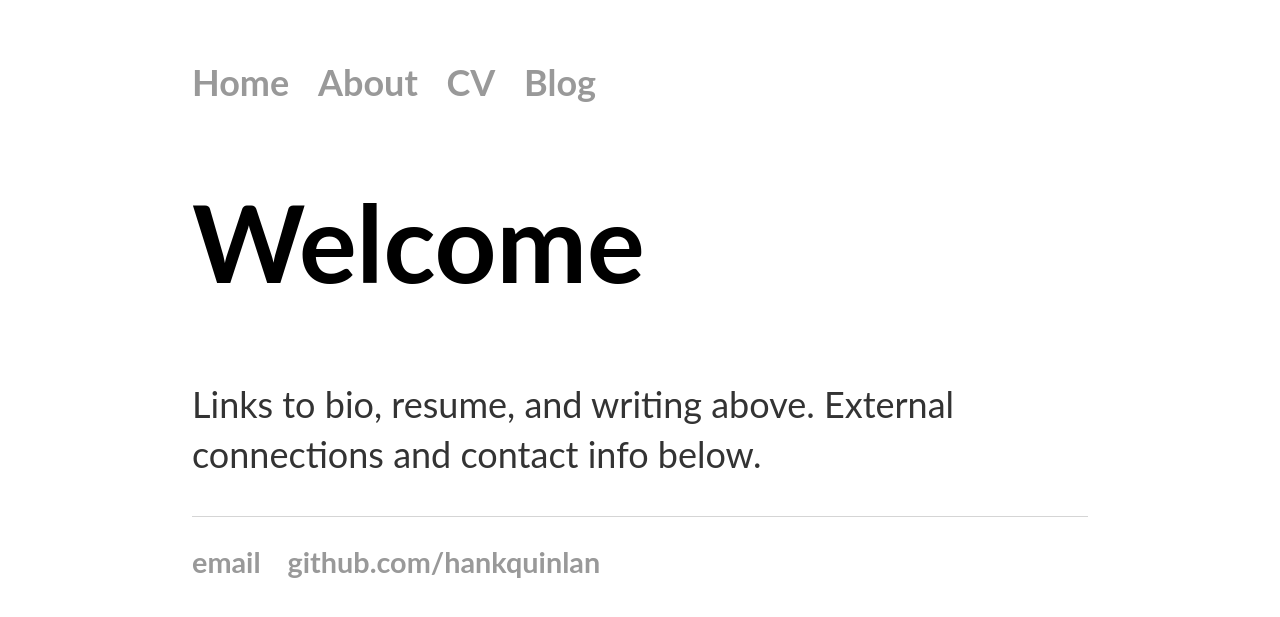
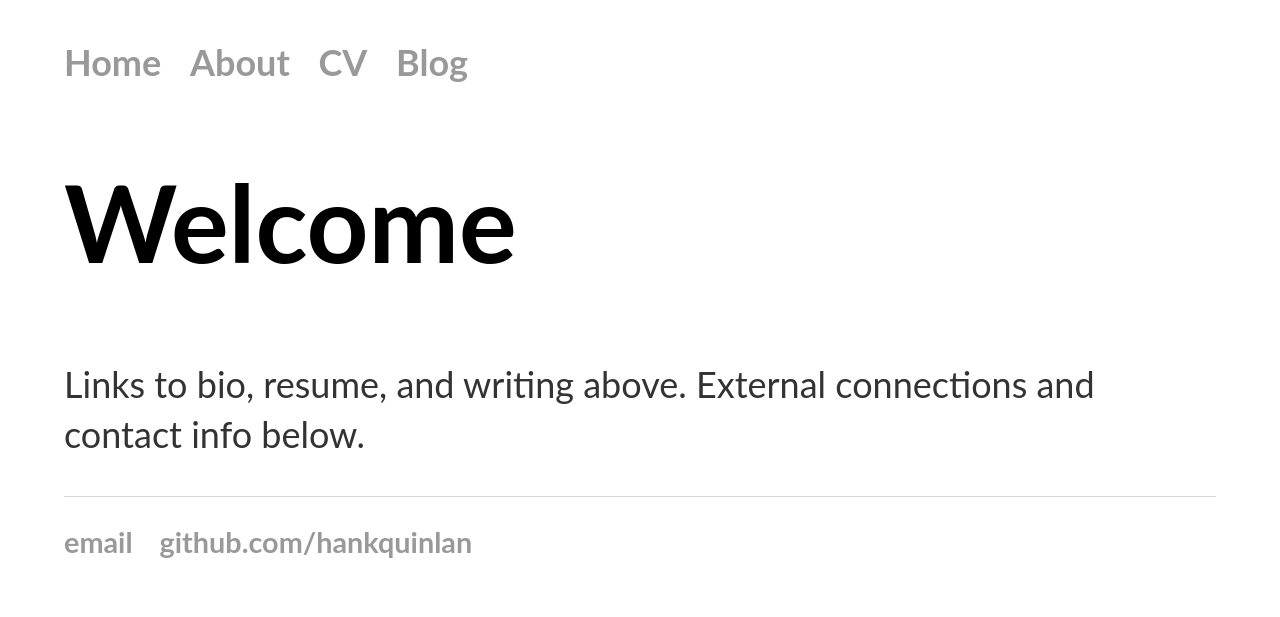
Before and after one commit to patelpp/patelpp.github.io, a Jekyll site: the page built from index.html, in a window 1280 px wide. Shown: the top 617 px of the page. Built offline with Jekyll 4.4.1, drawn with Linux system fonts in a browser that asks for light colours.

Commit message:
Updated 'css/main.css' via CloudCannon

```diff
--- a/css/main.css
+++ b/css/main.css
@@ -4,8 +4,8 @@ html {
     font-size:4vmin;
 }
 body {
-    margin: 60px auto;
-    width: 70%;
+    margin: 40px auto;
+    width: 90%;
 }
 nav ul, footer ul {
     padding: 0px;
```
